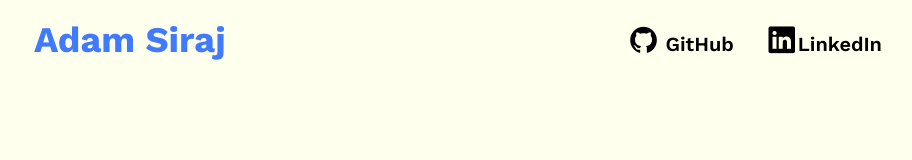
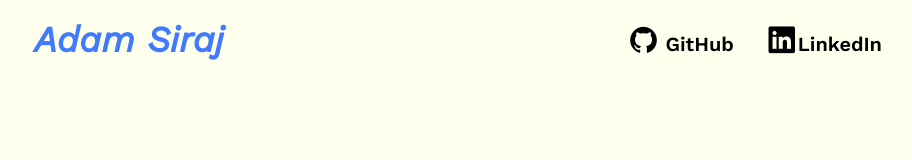
Before and after one commit to sirajadam/portfolio-website, a React (Create React App) app: page / in a window 1280 px wide. Shown: the top 160 px of the page, without its empty margins (174-1086 px from the left). Built offline with nearby package versions, Linux system fonts and the light colour scheme.

Commit message:
updated header and web icon

```diff
--- a/public/index.html
+++ b/public/index.html
@@ -2,7 +2,7 @@
 <html lang="en">
   <head>
     <meta charset="utf-8" />
-    <link rel="icon" href="%PUBLIC_URL%/AS.png" />
+    <link rel="icon" href="%PUBLIC_URL%/favicon.ico" />
     <meta name="viewport" content="width=device-width, initial-scale=1" />
     <meta name="theme-color" content="#000000" />
     <meta
--- a/src/components/header/Header.module.css
+++ b/src/components/header/Header.module.css
@@ -9,6 +9,7 @@
   align-self: center;
   color: #407bff;
   font-size: 2.25rem;
+  font-style: italic;
 }
 
 .nav ul {
--- a/src/components/projects/ProjectCard.module.css
+++ b/src/components/projects/ProjectCard.module.css
@@ -13,6 +13,7 @@
 
 .project-container:hover {
   transform: scale(1.02);
+  box-shadow: rgba(149, 157, 165, 0.2) 0px 16px 48px;
 }
 
 .project-img-container {
```
Also changed, not shown: public/AS.png (deleted), 1 other file (tests, documents, lock files or other folders).
